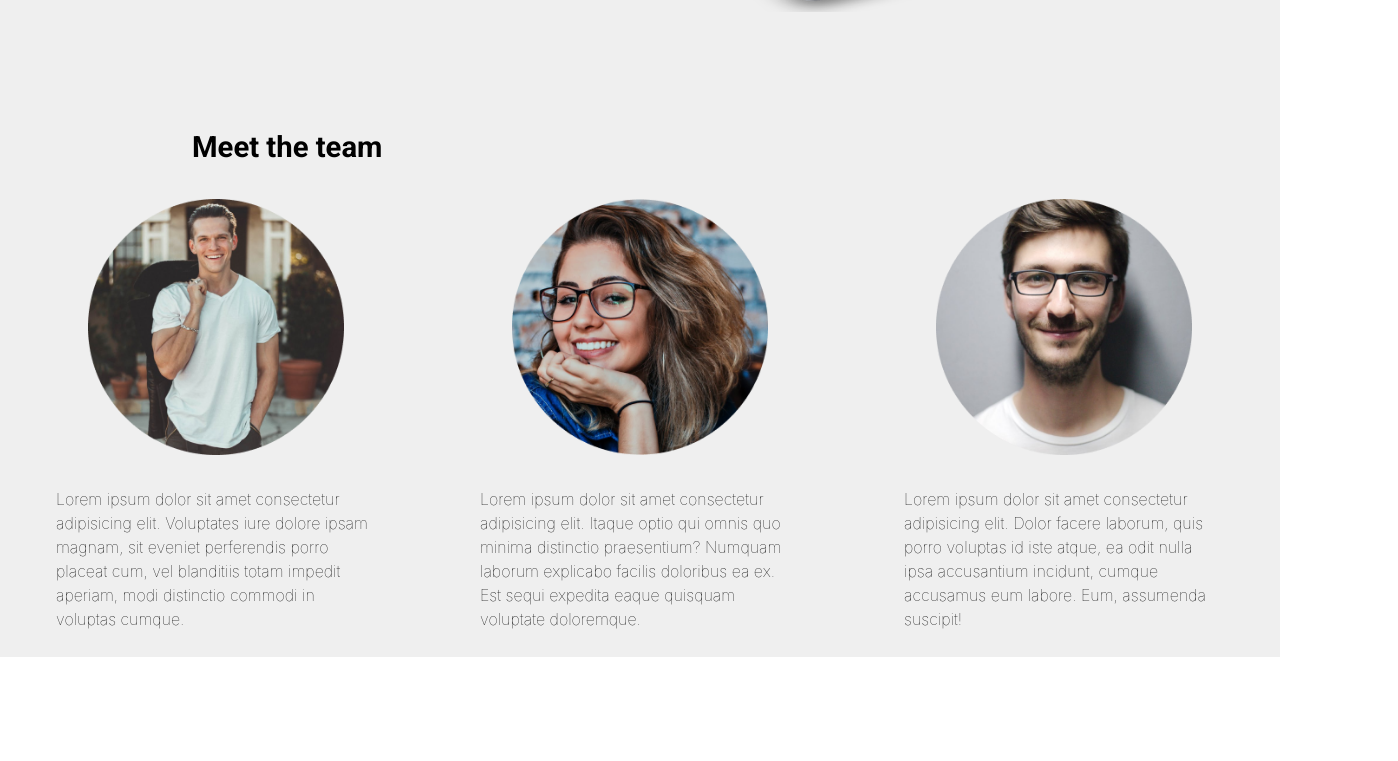
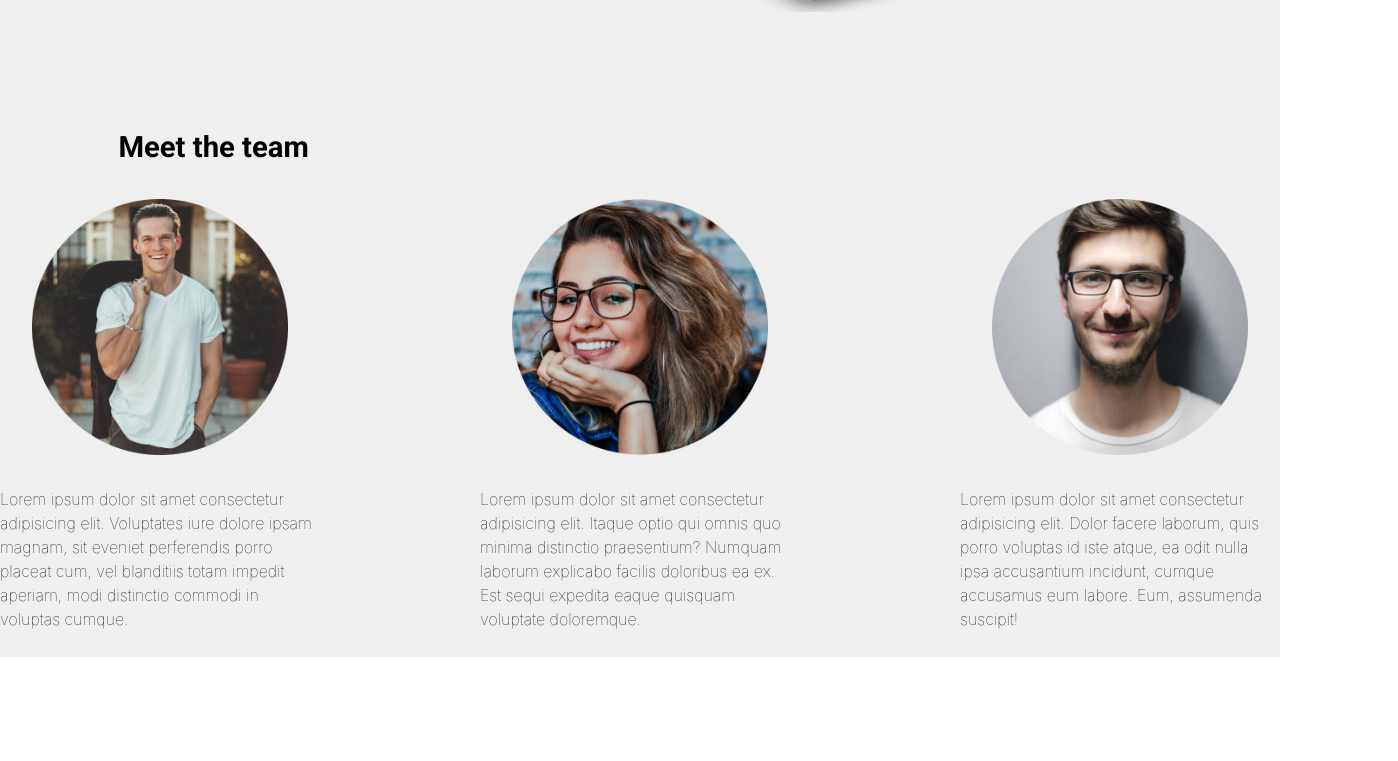
Before and after one commit to amt-augustineopokukesse/my-storefront-frontend, a React (Vite) app: page / in a window 1280 px wide. Shown: the part 559-1320 px from the top of the page, 1398 px wide, since content can reach past the window. Built offline with nearby package versions, Linux system fonts and the light colour scheme.

Commit message:
style: changed  style for team members container and team header text

```diff
--- a/src/assets/styles/LandingPage.scss
+++ b/src/assets/styles/LandingPage.scss
@@ -84,7 +84,9 @@
     text-align: left;
 }
 .team-section > .header{
-    padding-left: 15vw;
+    margin-left: 2vh;
+    width: 100%;
+    padding-left: 9vw;
     font-size: 25px;
     font-family: roboto;
     font-weight: 300;
@@ -350,3 +352,20 @@
         left: 2rem;
     }
 }
+@media screen and (max-width: 1920px){
+    .team-section > .header{
+        padding-left: 18vw;
+
+    }
+    .team{
+        gap: 10rem;
+        margin: 0;
+        justify-content: center;
+    }
+}
+@media screen and (max-width: 1440px){
+    .team-section > .header{
+        padding-left: 8vw;
+
+    }
+}
```
